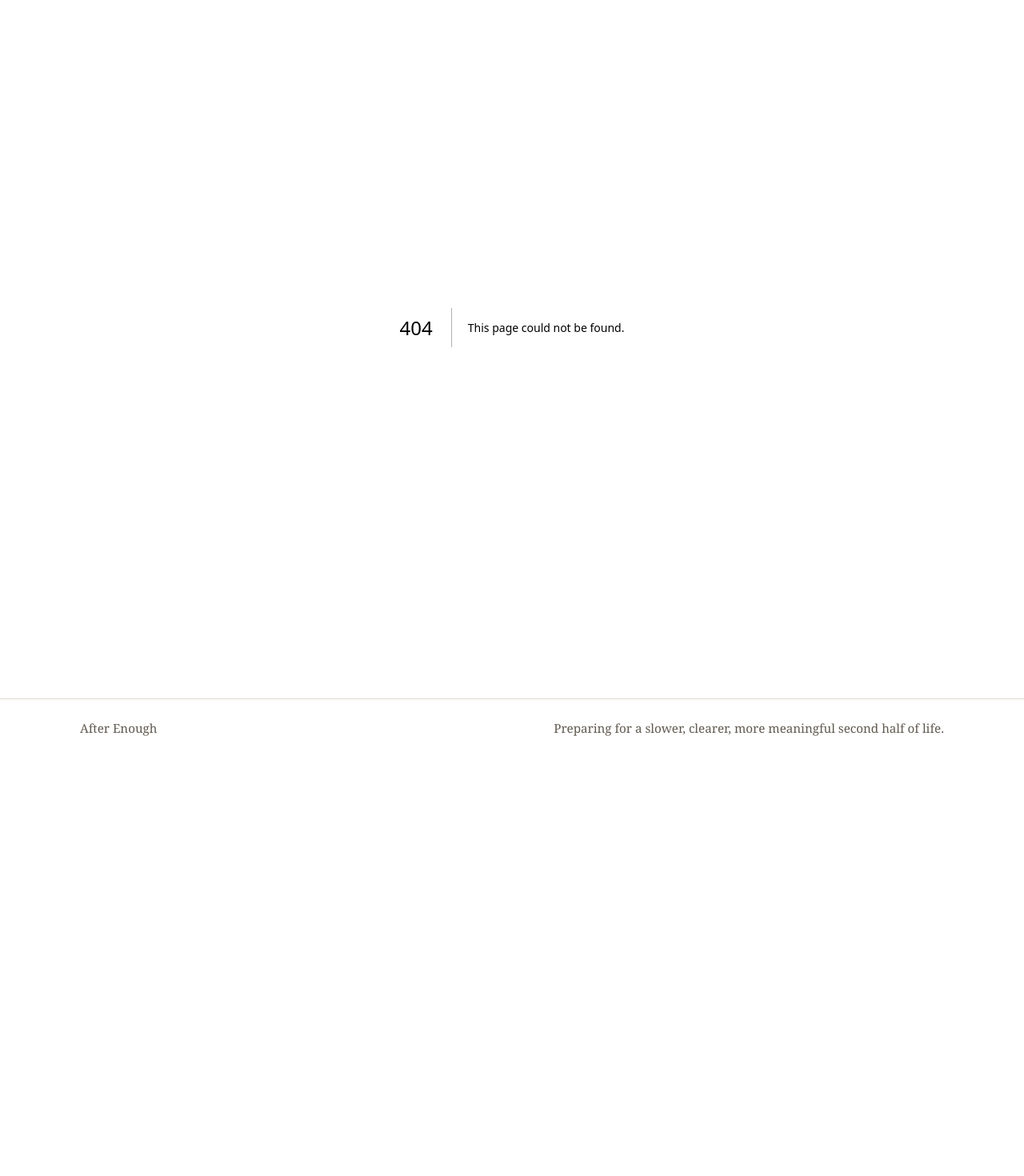
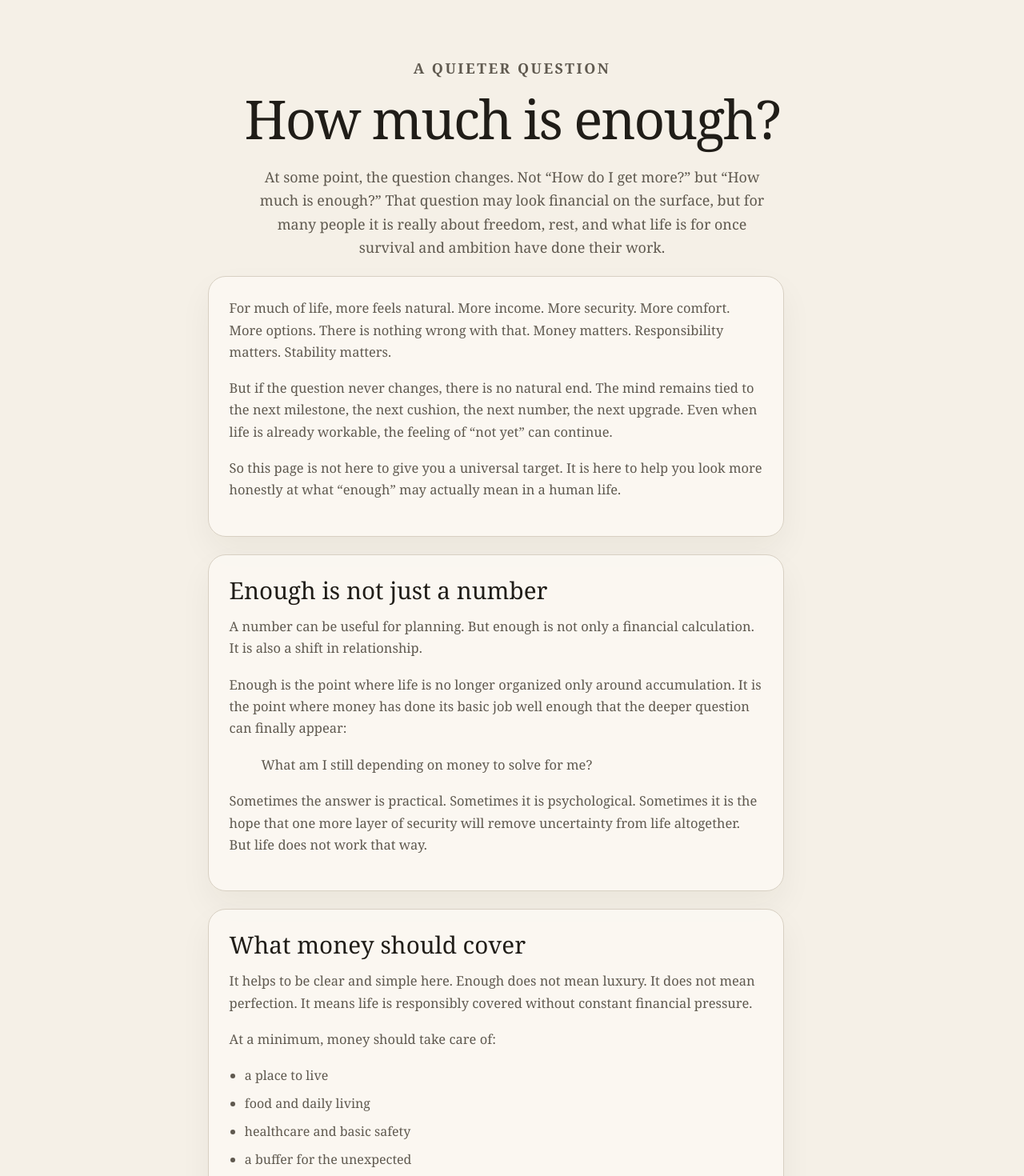
Before and after one commit to naveenniverthy/after-enough, a Next.js app: page /how-much-is-enough in a window 1280 px wide. Before the commit this address had no page. Shown: the part 111-1581 px from the top of the page at 80% size. Before the commit the page ends 1081 px from the top, so only its background shows below. Built offline with nearby package versions, Linux system fonts and the light colour scheme.

Commit message:
How much is enough

```diff
--- /dev/null
+++ b/app/how-much-is-enough/page.jsx
@@ -0,0 +1,213 @@
+import Link from "next/link";
+import PageIntro from "../../components/PageIntro";
+
+export const metadata = {
+  title: "How Much Is Enough? | After Enough",
+  description:
+    "A quiet reflection on enough, money, sufficiency, and what comes after constant striving.",
+};
+
+export default function HowMuchIsEnoughPage() {
+  return (
+    <div className="container">
+      <PageIntro
+        eyebrow="A quieter question"
+        title="How much is enough?"
+        intro="At some point, the question changes. Not “How do I get more?” but “How much is enough?” That question may look financial on the surface, but for many people it is really about freedom, rest, and what life is for once survival and ambition have done their work."
+      />
+
+      <div className="stack">
+        <section className="panel prose">
+          <p>
+            For much of life, more feels natural. More income. More security.
+            More comfort. More options. There is nothing wrong with that. Money
+            matters. Responsibility matters. Stability matters.
+          </p>
+
+          <p>
+            But if the question never changes, there is no natural end. The
+            mind remains tied to the next milestone, the next cushion, the next
+            number, the next upgrade. Even when life is already workable, the
+            feeling of &ldquo;not yet&rdquo; can continue.
+          </p>
+
+          <p>
+            So this page is not here to give you a universal target. It is here
+            to help you look more honestly at what &ldquo;enough&rdquo; may
+            actually mean in a human life.
+          </p>
+        </section>
+
+        <section className="panel prose">
+          <h2>Enough is not just a number</h2>
+
+          <p>
+            A number can be useful for planning. But enough is not only a
+            financial calculation. It is also a shift in relationship.
+          </p>
+
+          <p>
+            Enough is the point where life is no longer organized only around
+            accumulation. It is the point where money has done its basic job
+            well enough that the deeper question can finally appear:
+          </p>
+
+          <blockquote>
+            <p>What am I still depending on money to solve for me?</p>
+          </blockquote>
+
+          <p>
+            Sometimes the answer is practical. Sometimes it is psychological.
+            Sometimes it is the hope that one more layer of security will
+            remove uncertainty from life altogether. But life does not work
+            that way.
+          </p>
+        </section>
+
+        <section className="panel prose">
+          <h2>What money should cover</h2>
+
+          <p>
+            It helps to be clear and simple here. Enough does not mean luxury.
+            It does not mean perfection. It means life is responsibly covered
+            without constant financial pressure.
+          </p>
+
+          <p>At a minimum, money should take care of:</p>
+
+          <ul>
+            <li>a place to live</li>
+            <li>food and daily living</li>
+            <li>healthcare and basic safety</li>
+            <li>a buffer for the unexpected</li>
+          </ul>
+
+          <p>For some people, it may also include:</p>
+
+          <ul>
+            <li>children&apos;s education</li>
+            <li>support for parents or family</li>
+            <li>a simple level of comfort and mobility</li>
+          </ul>
+
+          <p>
+            This is a better question than &ldquo;What number should I
+            hit?&rdquo; because it keeps the focus on real life rather than
+            comparison.
+          </p>
+        </section>
+
+        <section className="panel prose">
+          <h2>When enough still does not feel like enough</h2>
+
+          <p>
+            This is where the deeper part begins. A person may be financially
+            fine and still feel unsettled. The habit of insufficiency can
+            remain even when actual insufficiency is no longer present.
+          </p>
+
+          <p>
+            The mind may still ask for more money, more certainty, more
+            control, more proof that everything will be fine. So the real issue
+            is not only income or assets. It is also dependence.
+          </p>
+
+          <p>What am I still leaning on for inner ease?</p>
+
+          <ul>
+            <li>more money</li>
+            <li>more status</li>
+            <li>more control over the future</li>
+            <li>more reassurance that life will go my way</li>
+          </ul>
+
+          <p>
+            If these continue endlessly, no number will fully settle the mind.
+          </p>
+        </section>
+
+        <section className="panel prose">
+          <h2>A simple working definition</h2>
+
+          <p>Enough is when money stops being the center of decision-making.</p>
+
+          <p>
+            Not because money has become irrelevant, but because it is no
+            longer the main thing around which life revolves.
+          </p>
+
+          <p>Enough is when:</p>
+
+          <ul>
+            <li>life is workable</li>
+            <li>basic responsibilities are covered</li>
+            <li>there is some room to breathe</li>
+            <li>the constant push for &ldquo;more&rdquo; is seen clearly</li>
+          </ul>
+
+          <p>
+            From there, a new possibility opens. Not how to earn more from
+            life, but how to live it more lightly, deliberately, and freely.
+          </p>
+        </section>
+
+        <section className="panel prose">
+          <h2>Before enough and after enough</h2>
+
+          <p>
+            Before enough, money rightly takes a central place. It protects,
+            stabilizes, and supports life.
+          </p>
+
+          <p>
+            After enough, the question changes. Life begins to guide how money
+            is used, instead of money quietly dictating the shape of life.
+          </p>
+
+          <p>
+            This is where simplification, reflection, service, retreat, deeper
+            study, or a more intentional second half of life may begin to make
+            sense.
+          </p>
+        </section>
+
+        <section className="panel prose">
+          <h2>A question to sit with</h2>
+
+          <p>Sit quietly and ask:</p>
+
+          <blockquote>
+            <p>
+              If nothing more was added to my life, what is actually missing
+              right now?
+            </p>
+          </blockquote>
+
+          <p>
+            The answer may not come immediately. But this is the kind of
+            question that gently separates practical need from endless mental
+            momentum.
+          </p>
+        </section>
+
+        <section className="panel prose">
+          <h2>Where this leads</h2>
+
+          <p>
+            Once the question of enough becomes real, another question appears:
+            what is life for after accumulation is no longer the whole story?
+          </p>
+
+          <p>
+            <Link className="button-link" href="/start-here">
+              Start here
+            </Link>{" "}
+            <Link className="button-link button-link--quiet" href="/path">
+              Continue to the path
+            </Link>
+          </p>
+        </section>
+      </div>
+    </div>
+  );
+}
--- a/app/page.jsx
+++ b/app/page.jsx
@@ -16,6 +16,12 @@ const exploreLinks = [
     title: "Path",
     description:
       "A clear framework for moving from financial independence toward inner steadiness.",
+  },
+  {
+    href: "/how-much-is-enough",
+    title: "Enough",
+    description:
+      "A quiet reflection on sufficiency, security, and when more stops helping.",
   },
   {
     href: "/retreats",
```
